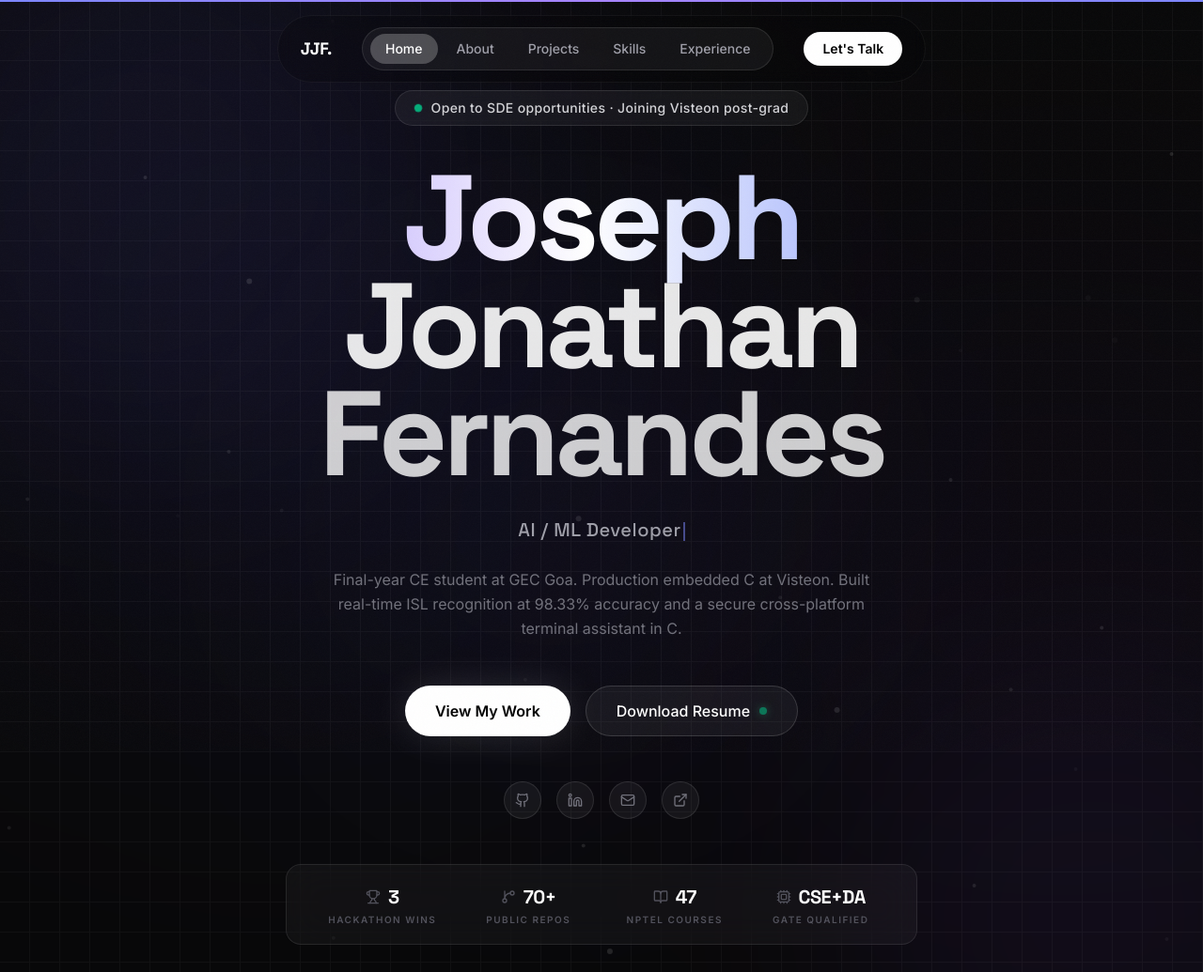
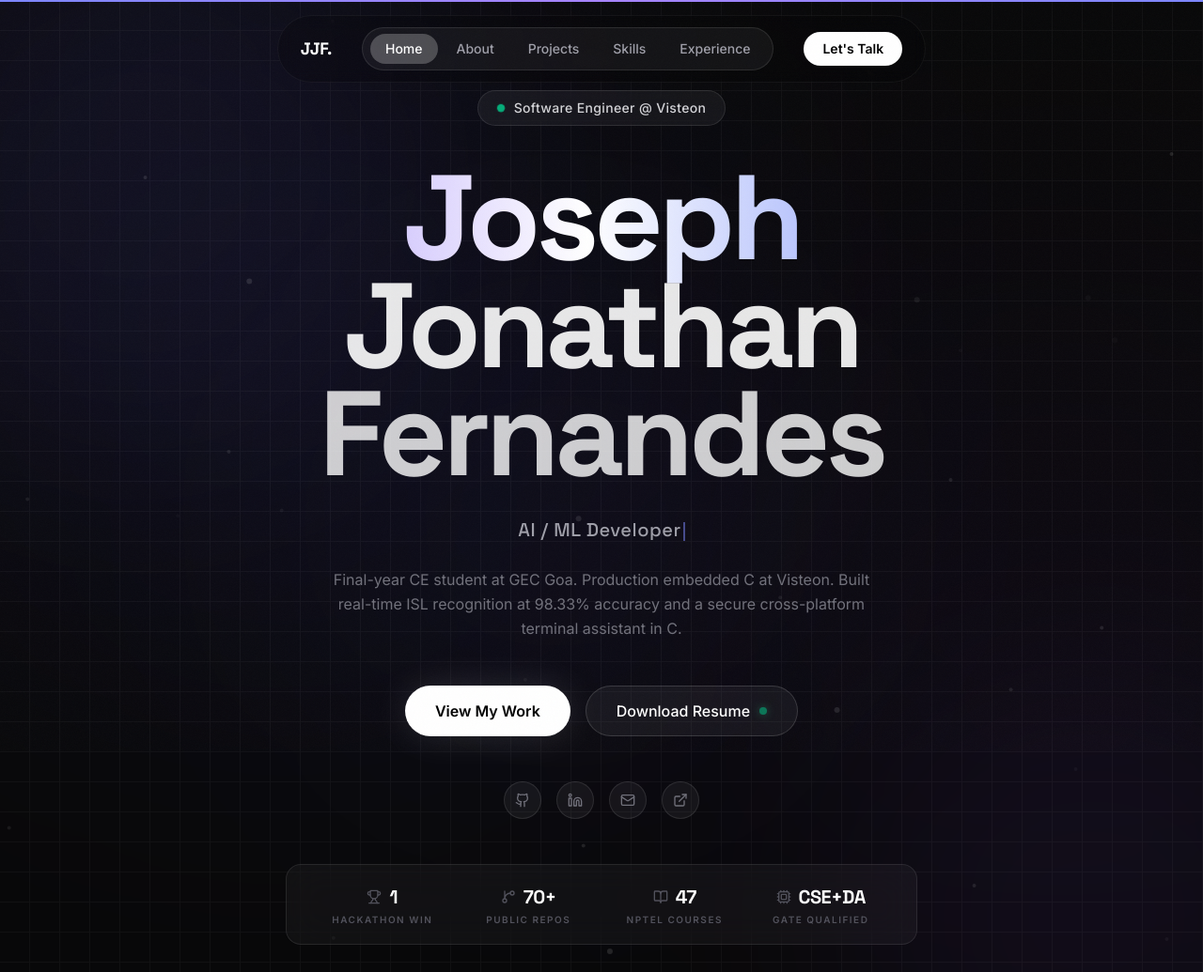
Before and after one commit to JosephJonathanFernandes/Portfolio_JJF, a Next.js app in the folder src/portfolio-next/: page / in a window 1280 px wide. Shown: the top 1035 px of the page at 94% size. Built offline with nearby package versions, Linux system fonts and the light colour scheme.

Commit message:
chore: update hero badge and hackathon stats to reflect Visteon role and accurate achievements

```diff
--- a/src/portfolio-next/components/contact.tsx
+++ b/src/portfolio-next/components/contact.tsx
@@ -63,7 +63,7 @@ export default function Contact() {
           <h2 className="section-heading text-4xl text-white mb-6">Contact</h2>
           <div className="w-12 h-px bg-white/20 mx-auto mb-8" />
           <p className="text-zinc-500 max-w-xl mx-auto leading-relaxed">
-            Joining Visteon as an SDE post-graduation, but always open to discussing open source, research, or interesting tech. Direct email is fastest.
+            I am joining Visteon as a Software Engineer, but I'm always open to discussing open source, research, or interesting tech. Direct email is fastest.
           </p>
         </motion.div>
 
@@ -116,7 +116,7 @@ export default function Contact() {
               <div className="absolute top-0 left-0 right-0 h-px bg-gradient-to-r from-transparent via-indigo-400/20 to-transparent" />
               <h4 className="text-xs font-bold uppercase tracking-widest text-zinc-500 mb-5">Available for</h4>
               <ul className="space-y-3">
-                {['Full-time SDE roles', 'Embedded systems positions', 'AI/ML engineering roles', 'Backend/full-stack development'].map((item) => (
+                {['Open source collaborations', 'Research opportunities', 'Hackathons & Events', 'Technical discussions'].map((item) => (
                   <li key={item} className="flex items-center gap-3 text-zinc-400 text-sm">
                     <CheckCircle className="w-4 h-4 text-emerald-500/60 flex-shrink-0" />
                     {item}
--- a/src/portfolio-next/components/hero.tsx
+++ b/src/portfolio-next/components/hero.tsx
@@ -47,7 +47,7 @@ export default function Hero() {
   }, []);
 
   const stats = [
-    { icon: Trophy,    label: 'Hackathon Wins', value: '3'    },
+    { icon: Trophy,    label: 'Hackathon Win',  value: '1'    },
     { icon: GitBranch, label: 'Public Repos',   value: '70+'  },
     { icon: BookOpen,  label: 'NPTEL Courses',  value: '47'   },
     { icon: Cpu,       label: 'GATE Qualified', value: 'CSE+DA'},
@@ -87,7 +87,7 @@ export default function Hero() {
         <motion.div initial={{ opacity: 0, y: -12 }} animate={{ opacity: 1, y: 0 }} transition={{ duration: 0.6 }} className="mb-10">
           <span className="inline-flex items-center gap-2.5 px-5 py-2 rounded-full border border-white/10 bg-white/5 text-sm text-zinc-300 tracking-wide font-medium backdrop-blur-sm">
             <span className="w-2 h-2 rounded-full bg-emerald-400 glow-dot" />
-            Open to SDE opportunities · Joining Visteon post-grad
+            Software Engineer @ Visteon
           </span>
         </motion.div>
 
--- a/src/portfolio-next/components/projects.tsx
+++ b/src/portfolio-next/components/projects.tsx
@@ -197,7 +197,7 @@ export default function Projects() {
               <p className="text-xs font-semibold uppercase tracking-[0.2em] text-zinc-600 mb-4">On GitHub</p>
               <h3 className="section-heading text-3xl text-white mb-12">GitHub Activity</h3>
               <div className="grid grid-cols-2 md:grid-cols-4 gap-8 mb-12">
-                {[['70+','Public Repos'],['4','Hackathon Projects'],['3','2025 Top Finishes'],['47','NPTEL Courses']].map(([v,l]) => (
+                {[['70+','Public Repos'],['4','Hackathon Projects'],['1','Hackathon Win'],['47','NPTEL Courses']].map(([v,l]) => (
                   <div key={l}>
                     <div className="text-4xl font-extrabold text-white mb-2 font-display tracking-tight">{v}</div>
                     <div className="text-xs font-semibold uppercase tracking-widest text-zinc-600">{l}</div>
```
